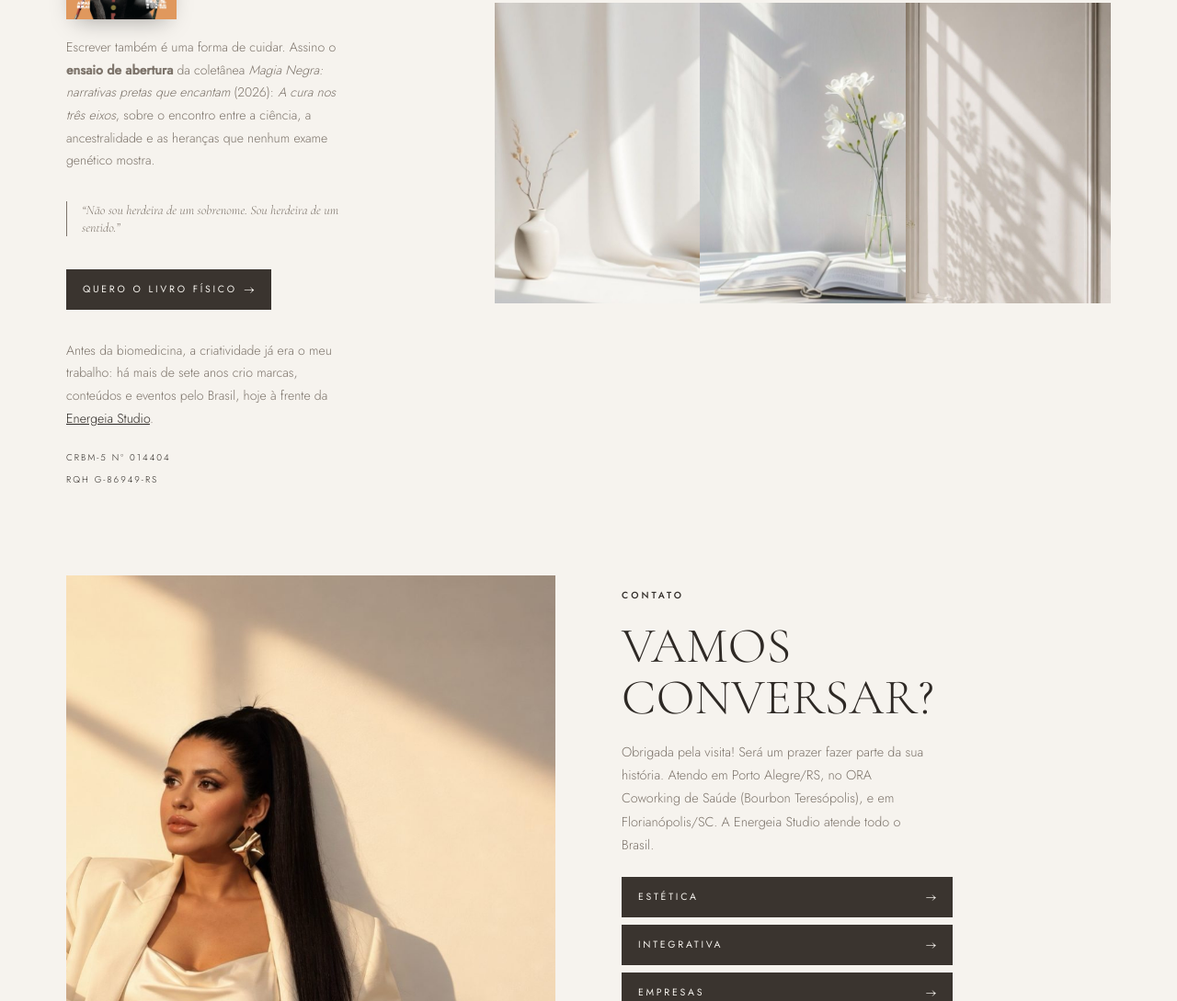
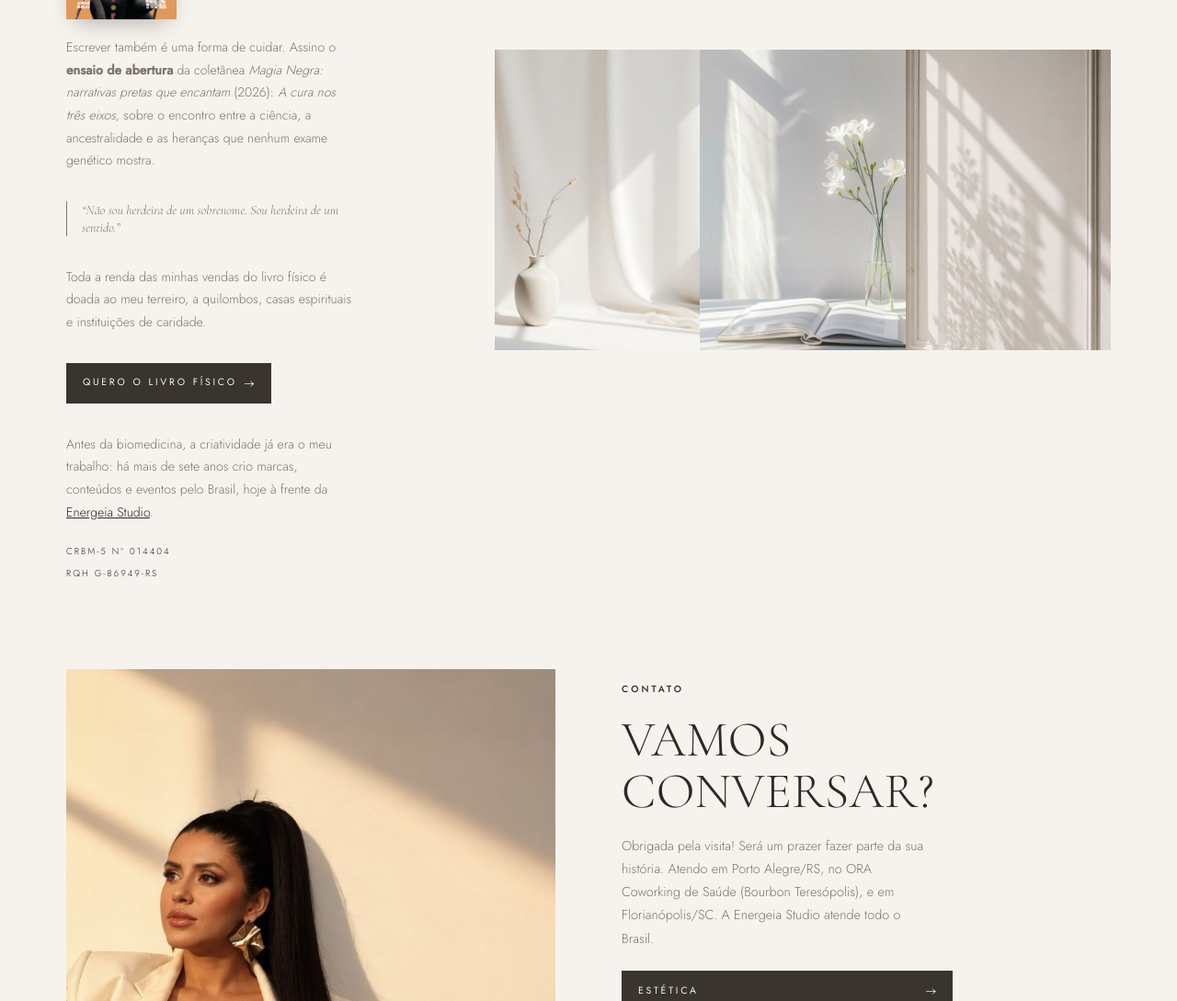
Before and after one commit to dragabrielleaguiar/dragabrielleaguiar.github.io, a plain HTML site: page index.html in a window 1280 px wide. Shown: the part 5617-6706 px from the top of the page at 92% size. Drawn offline with nearby package versions, Linux system fonts and the light colour scheme.

Commit message:
Livro: renda das vendas do físico é doada
Co-Authored-By: Claude Opus 5.5 <noreply@anthropic.com>
Claude-Session: https://claude.ai/code/session_01T91szDF6zfYiS15KNK6obF

```diff
--- a/index.html
+++ b/index.html
@@ -184,6 +184,7 @@ footer .fine{justify-self:end;text-align:right;font-size:.66rem;letter-spacing:.
 .personal .txt .book .bt{font-family:var(--f-serif);font-size:1.25rem;line-height:1.2;color:var(--ink);margin:0}
 .personal .quote{font-family:var(--f-serif);font-style:italic;font-size:1.35rem;line-height:1.35;color:var(--ink);border-left:1px solid currentColor;padding-left:16px;margin:18px 0}
 .book-acts{margin:4px 0 18px}
+.personal .doa{font-size:.9rem;color:var(--muted);margin:0 0 14px}
 .book .small{font-size:.6rem;letter-spacing:.22em;text-transform:uppercase;color:var(--muted);margin:6px 0 0}
 .personal .txt a{color:var(--ink)}
 .personal .txt a.btn{color:#F6F3EE}
@@ -381,6 +382,7 @@ footer .fine{justify-self:end;text-align:right;font-size:.66rem;letter-spacing:.
           <div class="book"><img src="img/livro-magia-negra.jpg" alt="Capa do livro Magia Negra: narrativas pretas que encantam" loading="lazy"><div><p class="bt"><em>Magia Negra</em><br>narrativas pretas que encantam</p><p class="small">Ensaio de abertura · 2026</p></div></div>
           <p>Escrever também é uma forma de cuidar. Assino o <strong>ensaio de abertura</strong> da coletânea <em>Magia Negra: narrativas pretas que encantam</em> (2026): <em>A cura nos três eixos</em>, sobre o encontro entre a ciência, a ancestralidade e as heranças que nenhum exame genético mostra.</p>
           <p class="quote">“Não sou herdeira de um sobrenome. Sou herdeira de um sentido.”</p>
+          <p class="small doa">Toda a renda das minhas vendas do livro físico é doada ao meu terreiro, a quilombos, casas espirituais e instituições de caridade.</p>
           <div class="acts book-acts"><a class="btn" href="https://wa.me/5551983330719?text=Oi%2C%20Gabrielle%21%20Quero%20garantir%20o%20meu%20exemplar%20f%C3%ADsico%20do%20livro%20Magia%20Negra." target="_blank" rel="noopener">Quero o livro físico <span class="ar">→</span></a></div>
           <p>Antes da biomedicina, a criatividade já era o meu trabalho: há mais de sete anos crio marcas, conteúdos e eventos pelo Brasil, hoje à frente da <a href="studio.html">Energeia Studio</a>.</p>
           <div class="creds"><span>CRBM-5 nº 014404</span><span>RQH G-86949-RS</span></div>
```
